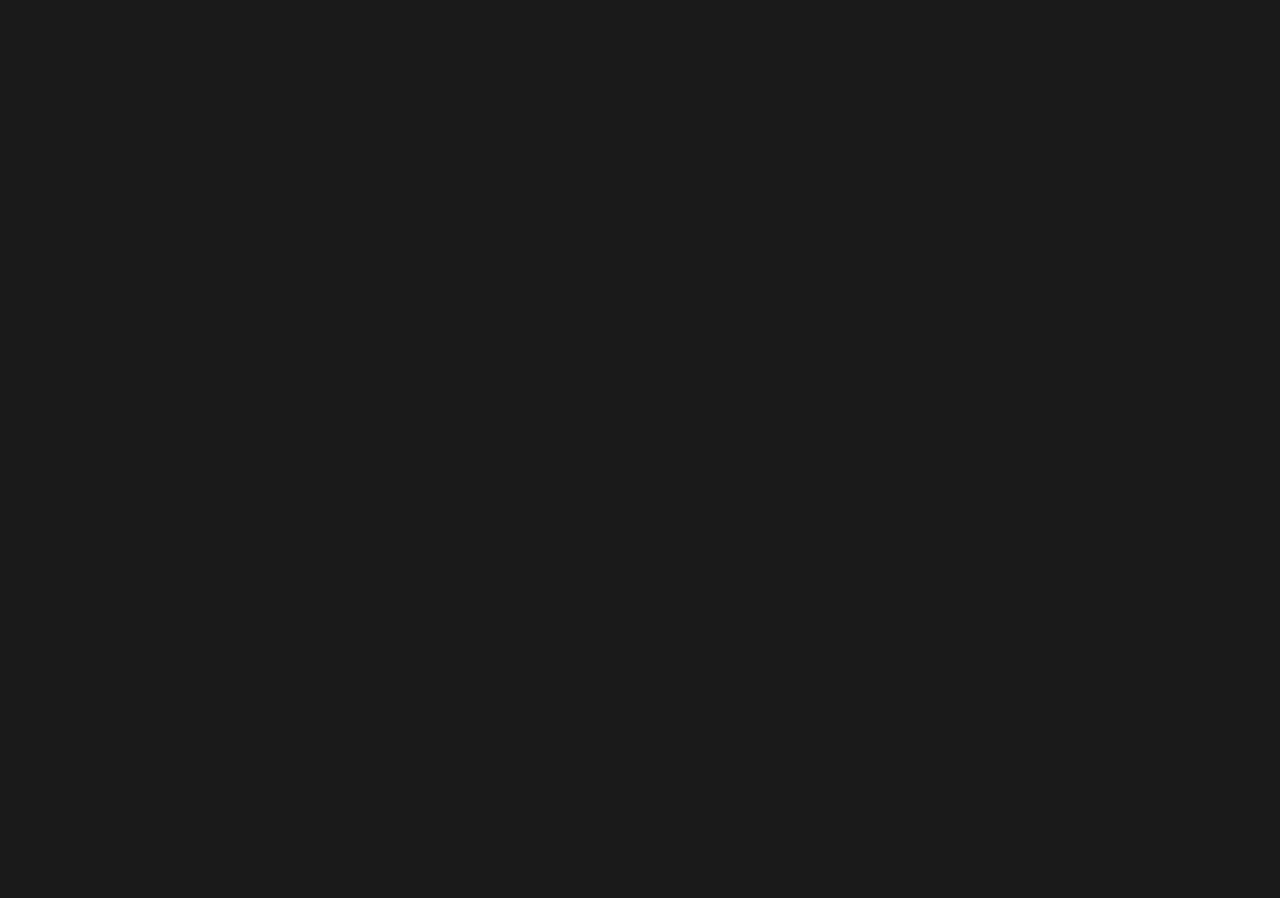
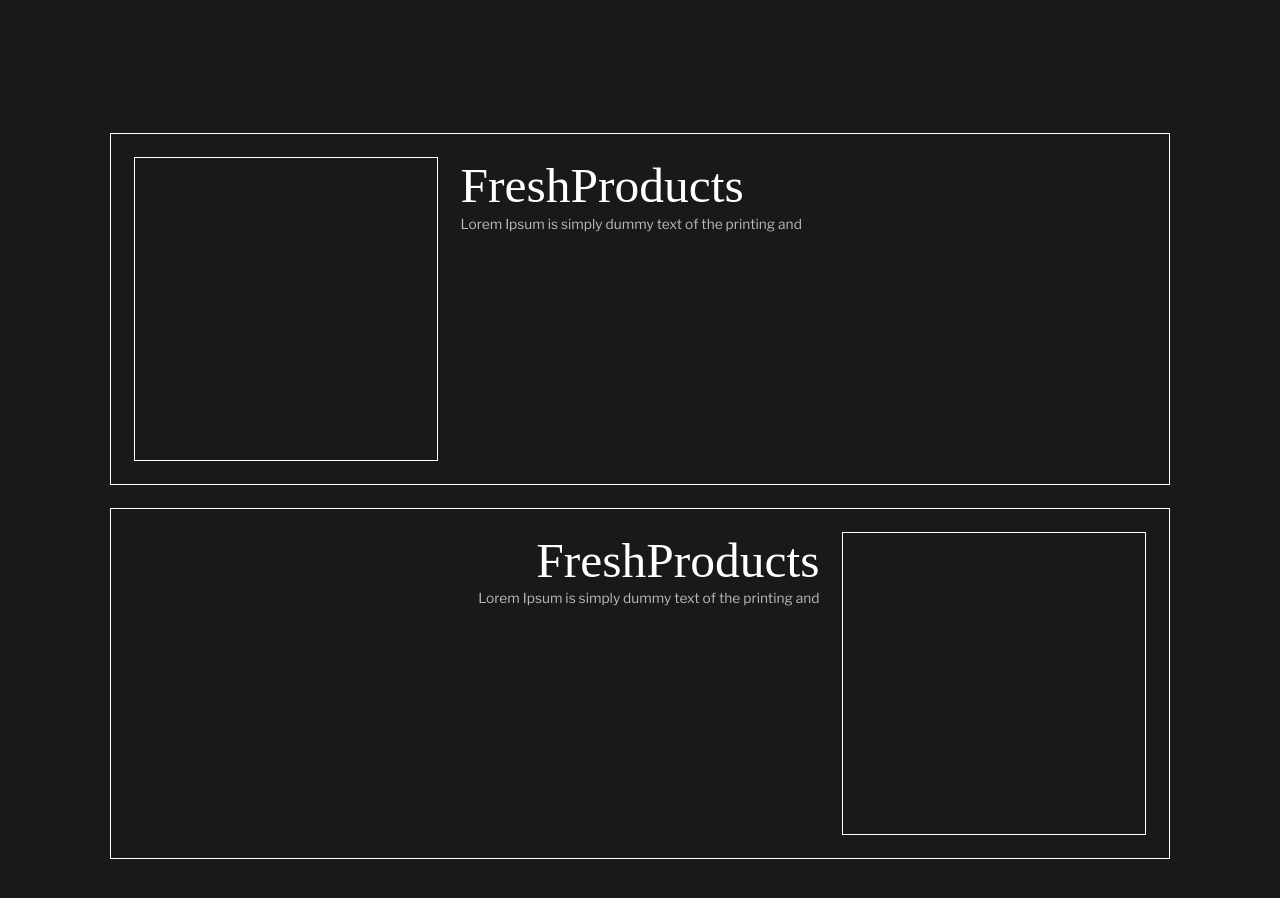
Before and after one commit to nazmus767921/Restaurant_project-1.00, a React (Vite) app: page /about in a window 1280 px wide. Shown: the part 740-1638 px from the top of the page. Before the commit the page ends 947 px from the top, so only its background shows below. Built offline with nearby package versions, Linux system fonts and the light colour scheme; a web font is replaced by a local one.

Commit message:
designed featuredCard for about page

```diff
--- a/src/pages/About/AboutPage.jsx
+++ b/src/pages/About/AboutPage.jsx
@@ -2,6 +2,7 @@ import HeroTitle from "../../components/UI/HeroTitle";
 import Tag from "../../components/UI/Tag";
 import { hero } from "../../constant/en-us/about_page.constants";
 import getCursiveStyle from "../../utils/helpers/getCursiveStyle";
+import FeaturedCard from "./components/FeaturedCard/FeaturedCard";
 import { Main } from "./styles/AboutPage.styles";
 
 const AboutPage = () => {
@@ -14,6 +15,10 @@ const AboutPage = () => {
 				</div>
 				<p className="description">{hero.description}</p>
 			</div>
+			<div className="featured_section">
+				<FeaturedCard />
+				<FeaturedCard reverse />
+			</div>
 		</Main>
 	);
 };
--- /dev/null
+++ b/src/pages/About/components/FeaturedCard/FeaturedCard.jsx
@@ -0,0 +1,20 @@
+import getCursiveStyle from "../../../../utils/helpers/getCursiveStyle";
+import { Card } from "./styles/FeaturedCard.styles";
+
+const FeaturedCard = ({reverse}) => {
+	return (
+		<Card $rev={reverse}>
+			<div className="image">
+				<img src="" alt="" />
+			</div>
+			<div className="content">
+				<h2>{getCursiveStyle("*** Fresh Products")}</h2>
+				<p className="small">
+					Lorem Ipsum is simply dummy text of the printing and
+				</p>
+			</div>
+		</Card>
+	);
+};
+
+export default FeaturedCard;
--- /dev/null
+++ b/src/pages/About/components/FeaturedCard/styles/FeaturedCard.styles.js
@@ -0,0 +1,22 @@
+import styled from "styled-components";
+
+export const Card = styled.div`
+	/* layout */
+	width: 100%;
+	display: flex;
+	flex-direction: ${(props) => (props.$rev ? "row-reverse" : "row")};
+	gap: 1.25em;
+	padding: 1.25em;
+	border: 1px solid;
+
+	/* elements inside */
+	.image {
+		width: 30%;
+		aspect-ratio: 1;
+		border: 1px solid;
+		flex-shrink: 0;
+	}
+	.content {
+		text-align: ${(props) => (props.$rev ? "right" : "left")};;
+	}
+`;
--- a/src/pages/About/styles/AboutPage.styles.js
+++ b/src/pages/About/styles/AboutPage.styles.js
@@ -1,5 +1,4 @@
 import styled from "styled-components";
-
 
 export const Main = styled.main`
 	/* elements inside */
@@ -25,4 +24,9 @@ export const Main = styled.main`
 	.description {
 		text-align: center;
 	}
+	.featured_section {
+		display: flex;
+		flex-direction: column;
+		gap: 1.25em;
+	}
 `;
```
